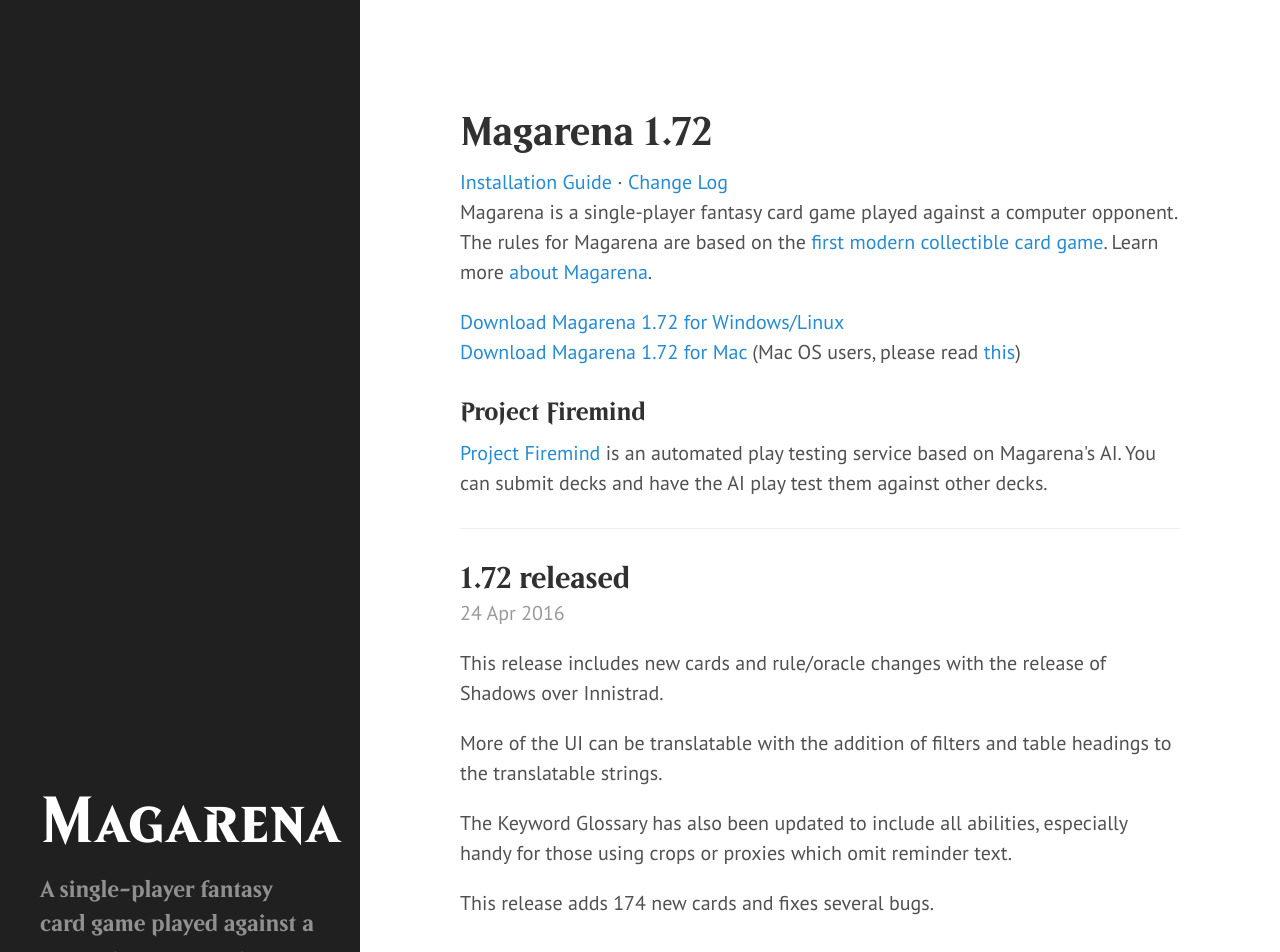
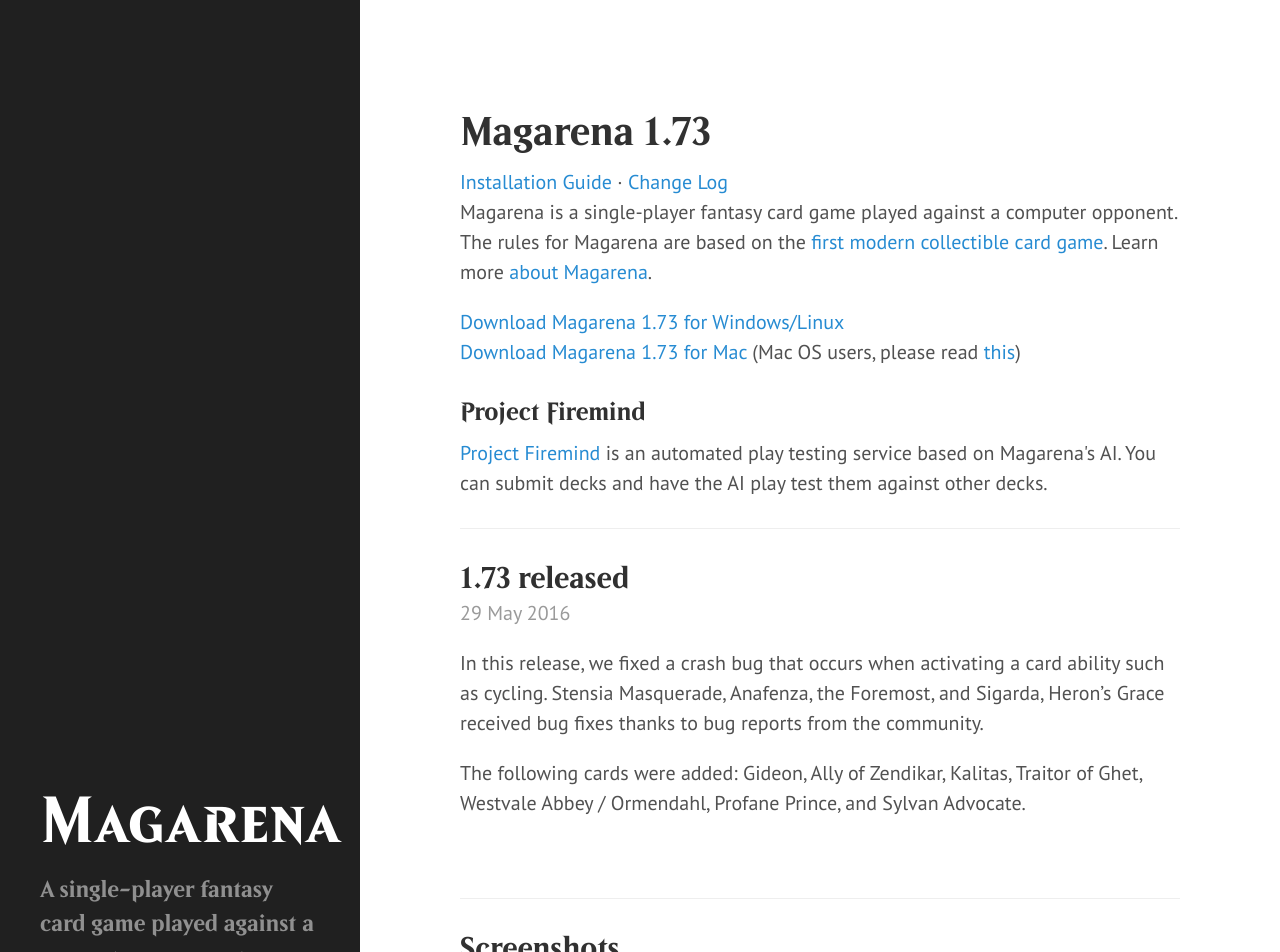
Before and after one commit to magarena/magarena.github.io, a Jekyll site: the page built from index.html, in a window 1280 px wide and 1400 px high. Shown: the top 952 px of the window. Built offline with Jekyll 4.4.1, drawn with Linux system fonts in a browser that asks for light colours; the list of posts is cut into pages by our own code.

Commit message:
release post for 1.73

```diff
--- a/_config.yml
+++ b/_config.yml
@@ -20,7 +20,7 @@
 paginate:         1
 
 # Custom vars
-version:          '1.72'
+version:          '1.73'
 
 github:
   repo:           //github.com/magarena/magarena
--- /dev/null
+++ b/_posts/2016-05-29-1-73-released.md
@@ -0,0 +1,13 @@
+---
+layout: post
+title: "1.73 released"
+---
+
+In this release, we fixed a crash bug that occurs when activating a card
+ability such as cycling. Stensia Masquerade, Anafenza, the Foremost, and
+Sigarda, Heron's Grace received bug fixes thanks to bug reports from the
+community.
+
+The following cards were added: Gideon, Ally of Zendikar, Kalitas,
+Traitor of Ghet, Westvale Abbey / Ormendahl, Profane Prince, and Sylvan
+Advocate.
```
